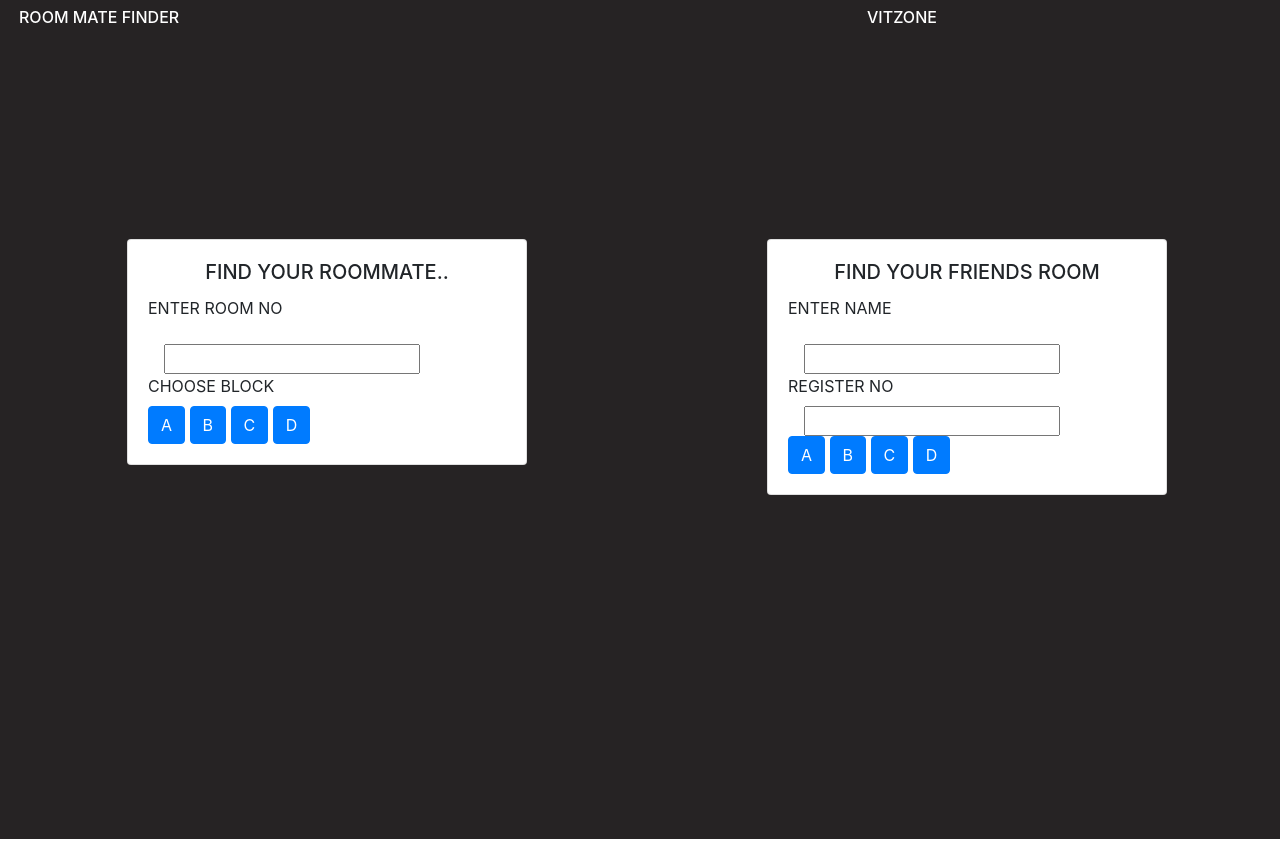
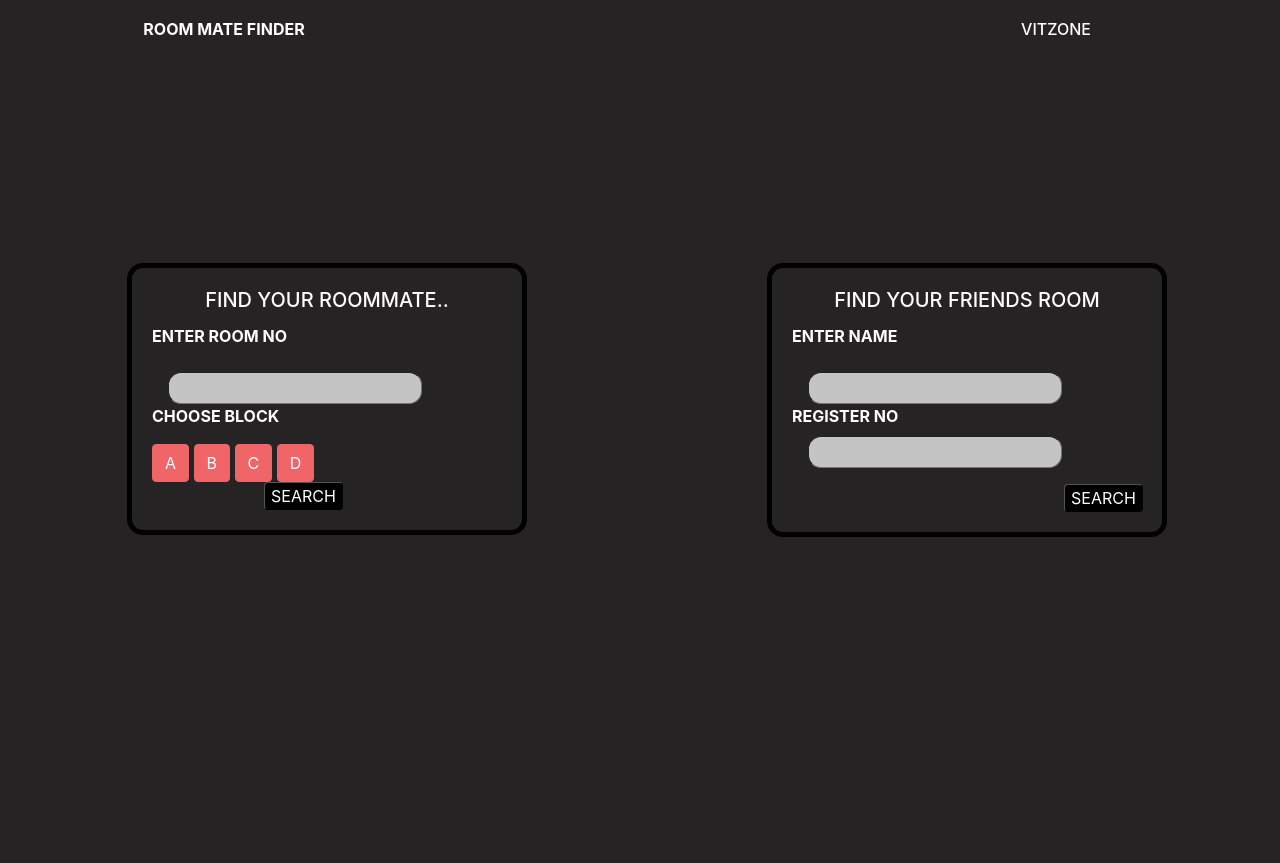
Before and after one commit to pmcode9992/VITZONE_web, a plain HTML site: page index.html in a window 1280 px wide. Before the commit the page ends 839 px from the top, so only its background shows below. Drawn offline with nearby package versions, Linux system fonts and the light colour scheme.

Commit message:
minute changes

```diff
--- a/index.html
+++ b/index.html
@@ -10,13 +10,13 @@
 </head>
 <body>
     <header class="text-white pt-1 container-fluid">
-        <div class="row p-1">
-            <div class="col-8" id="title_name">
-                <h6>ROOM MATE FINDER</h6>
+        <div class="row p-3 justify-content-between">
+            <div class="col-4 text-center" id="title_name">
+                <a href="" class="header-titles"><h6 class="bold">ROOM MATE FINDER</h6></a>
             </div>
 
-            <div class="col-4" id="title_name1">
-                <h6>VITZONE</h6>
+            <div class="col-4 text-center" id="title_name1">
+                <a href="" class="header-titles"><h6>VITZONE</h6></a>
             </div>
         </div>
     </header>
@@ -24,32 +24,32 @@
     <section class="container-fluid">
         <div class="row" id="main_section">
             <div class="searchcard col">
-                <div class="card">
-                    <div class="card-body">
+                <div class="card" id="mainpg-left-card">
+                    <div class="card-body  text-white">
                       <h5 class="card-title text-center">FIND YOUR ROOMMATE..</h5>
-                      <label for="">ENTER ROOM NO</label>
-                      <input type="text" name="" id="" style="margin-left: 1rem; margin-top: 1rem;">
-                      <label for="">CHOOSE BLOCK</label><br>
-                      <a href="#" class="btn btn-primary" style="width: min-content;">A</a>
-                      <a href="#" class="btn btn-primary" style="width: min-content;">B</a>
-                      <a href="#" class="btn btn-primary" style="width: min-content;">C</a>
-                      <a href="#" class="btn btn-primary" style="width: min-content;">D</a>
+                      <label for="" class="bold">ENTER ROOM NO</label>
+                      <input type="text" name="" id="" class="mainpg-input">
+                      <label class="bold" for="" style="margin-bottom: 1rem;">CHOOSE BLOCK</label><br>
+                      <a href="#" class="btn" id="ChooseBlock-bt-A">A</a>
+                      <a href="#" class="btn" id="ChooseBlock-bt-B">B</a>
+                      <a href="#" class="btn" id="ChooseBlock-bt-C">C</a>
+                      <a href="#" class="btn" id="ChooseBlock-bt-D">D</a>
+                      <button style=" background-color: black; border-color: black; color: white; border-width: thin; border-radius: 4px; margin-left: 7rem;">SEARCH</button>
                     </div>
                 </div>
             </div>
 
             <div class="searchcard col">
-                <div class="card">
-                    <div class="card-body">
-                      <h5 class="card-title text-center">FIND YOUR FRIENDS ROOM</h5>
-                      <label for="">ENTER NAME</label>
-                      <input type="text" name="" id="" style="margin-left: 1rem; margin-top: 1rem;">
-                      <label for="">REGISTER NO</label>
-                      <input type="text" name="" id="" style="margin-left: 1rem; "><br>
-                      <a href="#" class="btn btn-primary" style="width: min-content;">A</a>
-                      <a href="#" class="btn btn-primary" style="width: min-content;">B</a>
-                      <a href="#" class="btn btn-primary" style="width: min-content;">C</a>
-                      <a href="#" class="btn btn-primary" style="width: min-content;">D</a>
+                <div class="card" id="mainpg-right-card">
+                    <div class="card-body  text-white">
+                        <h5 class="card-title text-center">FIND YOUR FRIENDS ROOM</h5>
+                        <label class="bold" for="">ENTER NAME</label>
+                        <input type="text" name="" id="" class="mainpg-input">
+                        <label class="bold" for="">REGISTER NO</label>
+                        <input type="text" name="" id="mainpg-regno-input"><br>
+                        <div class="btn-holder">
+                            <button class="align-self-end" style=" background-color: black; border-color: black; color: white; border-width: thin; border-radius: 4px; margin-left: 17rem; margin-top: 1rem;">SEARCH</button>
+                        </div>
                     </div>
                 </div>
 
```
